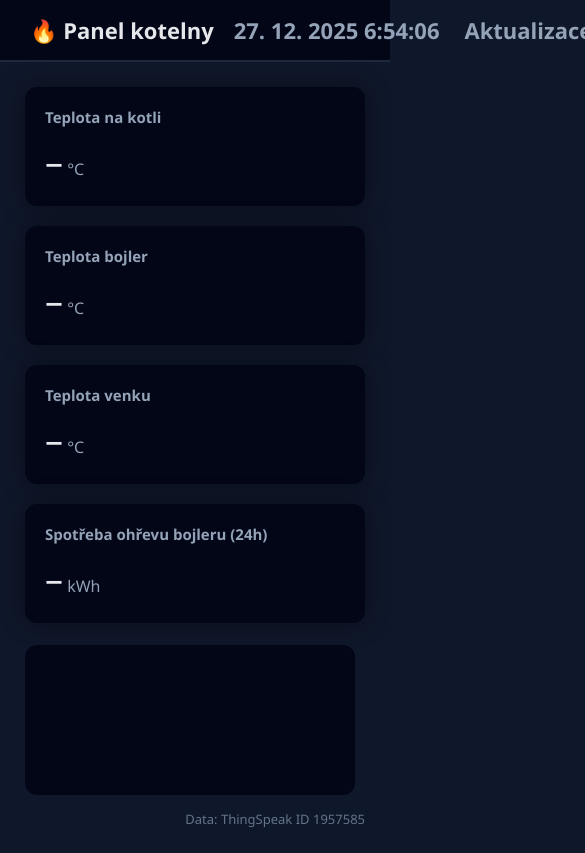
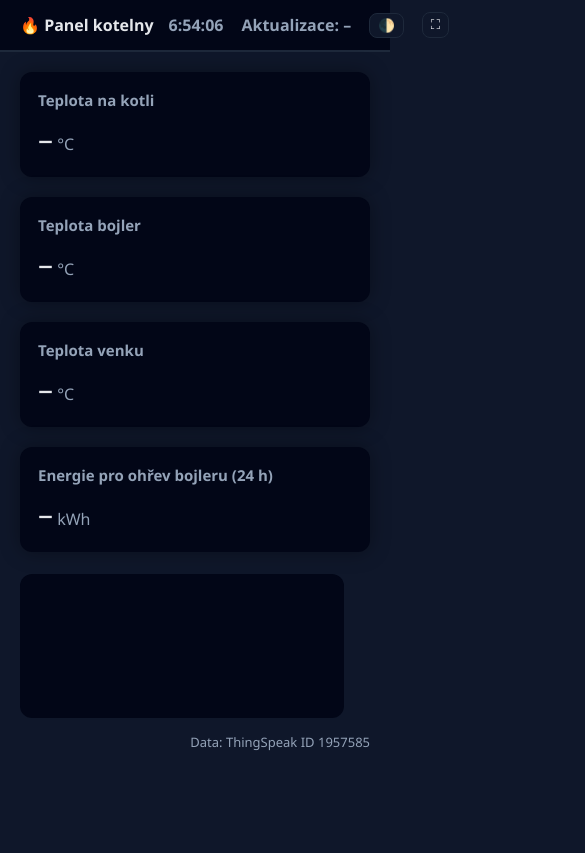
Before and after one commit to Lukianoo/fd25-dashboard, a plain HTML site: page index.html in a window 390 px wide. Shown: the top 853 px of the page, 585 px wide, since content can reach past the window. Drawn offline with nearby package versions, Linux system fonts and the light colour scheme; no server answers.

Commit message:
Update index.html

```diff
--- a/index.html
+++ b/index.html
@@ -8,23 +8,41 @@
 <script src="https://cdn.jsdelivr.net/npm/chart.js"></script>
 
 <style>
+/* ===== TÉMATA ===== */
+:root {
+    --bg: #0f172a;
+    --panel: #020617;
+    --text: #e5e7eb;
+    --muted: #94a3b8;
+    --border: #1e293b;
+}
+
+.light {
+    --bg: #f1f5f9;
+    --panel: #ffffff;
+    --text: #020617;
+    --muted: #475569;
+    --border: #cbd5f5;
+}
+
+/* ===== ZÁKLAD ===== */
 body {
     margin: 0;
     font-family: "Segoe UI", sans-serif;
-    background: #0f172a;
-    color: #e5e7eb;
+    background: var(--bg);
+    color: var(--text);
+    transition: background .3s, color .3s;
 }
 
 /* ===== HLAVIČKA ===== */
 header {
-    background: #020617;
-    padding: 15px 30px;
+    background: var(--panel);
+    padding: 12px 20px;
     display: flex;
     align-items: center;
     justify-content: space-between;
-    gap: 20px;
-    border-bottom: 2px solid #1e293b;
-    flex-wrap: nowrap;
+    gap: 15px;
+    border-bottom: 2px solid var(--border);
 }
 
 .header-left {
@@ -35,16 +53,26 @@ header {
 
 .header-right {
     display: flex;
-    gap: 25px;
+    align-items: center;
+    gap: 18px;
     font-size: 22px;
     font-weight: 600;
-    color: #94a3b8;
+    color: var(--muted);
     white-space: nowrap;
+}
+
+.header-right button {
+    background: var(--bg);
+    border: 1px solid var(--border);
+    color: var(--text);
+    border-radius: 8px;
+    padding: 4px 8px;
+    cursor: pointer;
 }
 
 /* ===== OBSAH ===== */
 .container {
-    padding: 25px;
+    padding: 20px;
 }
 
 .cards {
@@ -54,39 +82,55 @@ header {
 }
 
 .card {
-    background: #020617;
+    background: var(--panel);
     border-radius: 12px;
-    padding: 20px;
-    box-shadow: 0 0 25px rgba(0,0,0,0.4);
+    padding: 18px;
+    box-shadow: 0 0 20px rgba(0,0,0,0.35);
 }
 
 .card h2 {
     margin: 0;
     font-size: 15px;
-    color: #94a3b8;
+    color: var(--muted);
 }
 
 .value {
     font-size: 36px;
-    margin-top: 10px;
+    margin-top: 8px;
 }
 
 .unit {
     font-size: 16px;
-    color: #94a3b8;
+    color: var(--muted);
 }
 
 canvas {
-    background: #020617;
+    background: var(--panel);
     border-radius: 12px;
-    padding: 15px;
+    padding: 12px;
 }
 
 .footer {
     margin-top: 10px;
     font-size: 13px;
-    color: #64748b;
+    color: var(--muted);
     text-align: right;
+}
+
+/* ===== MOBIL ===== */
+@media (max-width: 600px) {
+    .header-left,
+    .header-right {
+        font-size: 16px;
+    }
+
+    .cards {
+        grid-template-columns: 1fr;
+    }
+
+    .value {
+        font-size: 30px;
+    }
 }
 </style>
 </head>
@@ -99,6 +143,8 @@ canvas {
     <div class="header-right">
         <div id="now">–</div>
         <div>Aktualizace: <span id="lastUpdate">–</span></div>
+        <button onclick="toggleTheme()">🌓</button>
+        <button onclick="toggleFullscreen()">⛶</button>
     </div>
 </header>
 
@@ -121,7 +167,7 @@ canvas {
     </div>
 
     <div class="card">
-        <h2>Spotřeba ohřevu bojleru (24h)</h2>
+        <h2>Energie pro ohřev bojleru (24 h)</h2>
         <div class="value"><span id="energie">–</span><span class="unit"> kWh</span></div>
     </div>
 </div>
@@ -137,67 +183,78 @@ canvas {
 </div>
 
 <script>
+/* ===== NASTAVENÍ ===== */
 const CHANNEL = 1957585;
 const URL = `https://api.thingspeak.com/channels/${CHANNEL}/feeds.json?results=288`;
+const BOJLER_OBJEM_L = 120;
+const C = 4.186;
 
-const BOJLER_OBJEM_L = 120; // litry
-const C = 4.186; // kJ/kg·K
+/* ===== TÉMA ===== */
+function toggleTheme() {
+    document.body.classList.toggle("light");
+    localStorage.setItem("theme",
+        document.body.classList.contains("light") ? "light" : "dark");
+}
+if (localStorage.getItem("theme") === "light") {
+    document.body.classList.add("light");
+}
 
-/* ===== DATUM A ČAS ===== */
+/* ===== FULLSCREEN ===== */
+function toggleFullscreen() {
+    if (!document.fullscreenElement) {
+        document.documentElement.requestFullscreen();
+    } else {
+        document.exitFullscreen();
+    }
+}
+
+/* ===== ČAS (bez datumu) ===== */
 function updateTime() {
     document.getElementById("now").innerText =
-        new Date().toLocaleString("cs-CZ");
+        new Date().toLocaleTimeString("cs-CZ");
 }
 setInterval(updateTime, 1000);
 updateTime();
 
-/* ===== DATA Z THINGSPEAK ===== */
+/* ===== DATA ===== */
 fetch(URL)
 .then(r => r.json())
 .then(data => {
     const feeds = data.feeds;
-    const last = feeds[feeds.length - 1];
+    const last = feeds.at(-1);
 
-    document.getElementById("kotel").innerText = Number(last.field1).toFixed(1);
-    document.getElementById("bojler").innerText = Number(last.field2).toFixed(1);
-    document.getElementById("venku").innerText = Number(last.field3).toFixed(1);
+    kotel.innerText = (+last.field1).toFixed(1);
+    bojler.innerText = (+last.field2).toFixed(1);
+    venku.innerText = (+last.field3).toFixed(1);
 
-    document.getElementById("lastUpdate").innerText =
-        new Date(last.created_at).toLocaleString("cs-CZ");
+    lastUpdate.innerText =
+        new Date(last.created_at).toLocaleTimeString("cs-CZ");
 
-    /* 24h DATA */
     const labels = feeds.map(f =>
         new Date(f.created_at).toLocaleTimeString("cs-CZ")
     );
 
-    const kotel = feeds.map(f => Number(f.field1));
-    const bojler = feeds.map(f => Number(f.field2));
-    const venku = feeds.map(f => Number(f.field3));
+    const bojlerData = feeds.map(f => +f.field2);
 
-    /* ENERGIE BOJLER */
-    const dT = Math.max(bojler[bojler.length - 1] - bojler[0], 0);
+    const dT = Math.max(bojlerData.at(-1) - bojlerData[0], 0);
     const energie = (BOJLER_OBJEM_L * C * dT) / 3600;
     document.getElementById("energie").innerText = energie.toFixed(2);
 
-    /* GRAF */
-    new Chart(document.getElementById("chart"), {
+    new Chart(chart, {
         type: "line",
         data: {
             labels,
             datasets: [
-                { label: "Kotel", data: kotel, borderColor: "#f97316", tension: 0.3 },
-                { label: "Bojler", data: bojler, borderColor: "#38bdf8", tension: 0.3 },
-                { label: "Venku", data: venku, borderColor: "#22c55e", tension: 0.3 }
+                { label: "Kotel", data: feeds.map(f=>+f.field1), borderColor: "#f97316", tension:.3 },
+                { label: "Bojler", data: bojlerData, borderColor: "#38bdf8", tension:.3 },
+                { label: "Venku", data: feeds.map(f=>+f.field3), borderColor: "#22c55e", tension:.3 }
             ]
         },
         options: {
-            responsive: true,
-            plugins: {
-                legend: { labels: { color: "#e5e7eb" } }
-            },
+            plugins: { legend: { labels: { color: getComputedStyle(document.body).color } } },
             scales: {
-                x: { ticks: { color: "#94a3b8" } },
-                y: { ticks: { color: "#94a3b8" } }
+                x: { ticks: { color: getComputedStyle(document.body).color } },
+                y: { ticks: { color: getComputedStyle(document.body).color } }
             }
         }
     });
```
